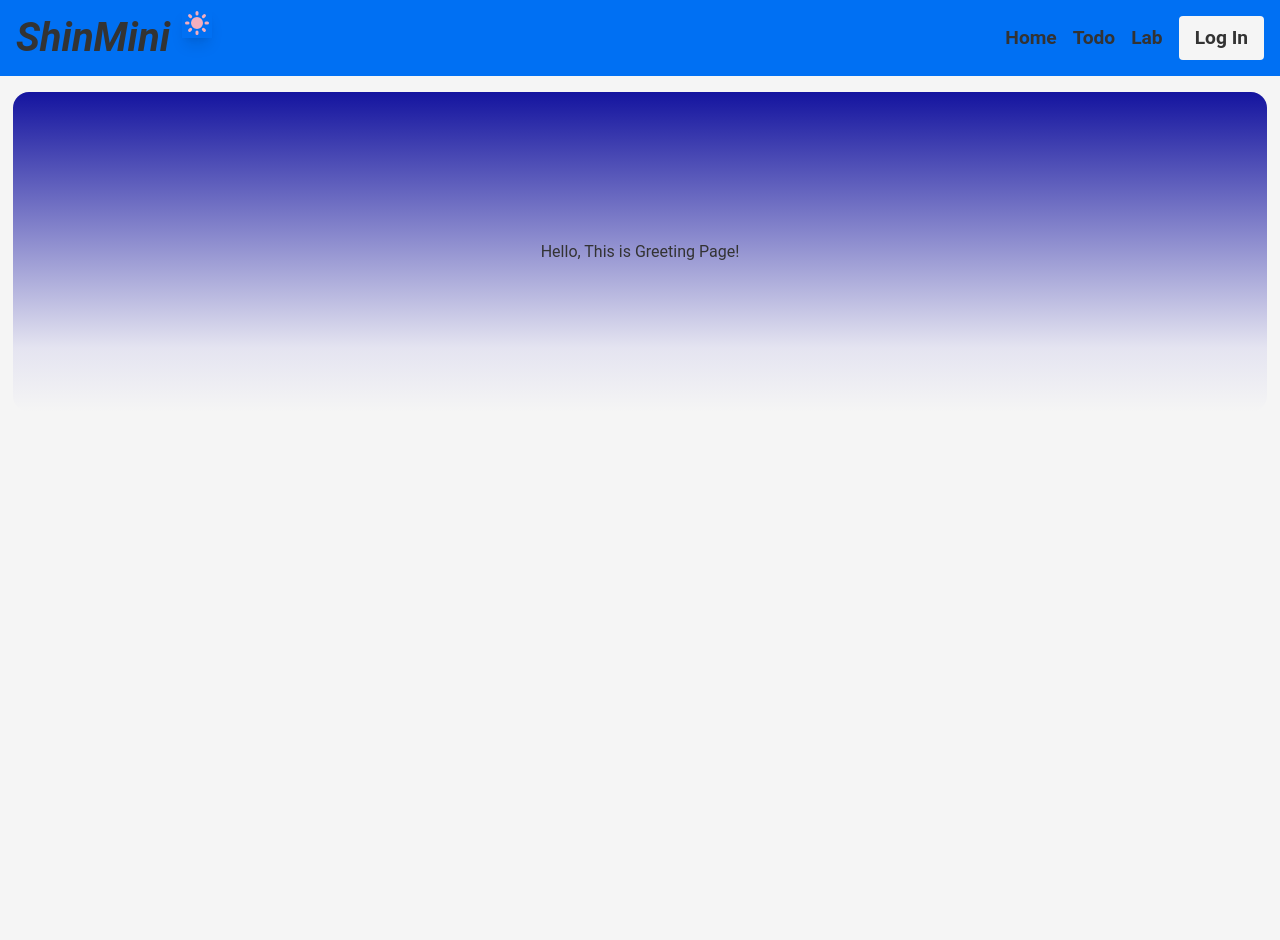
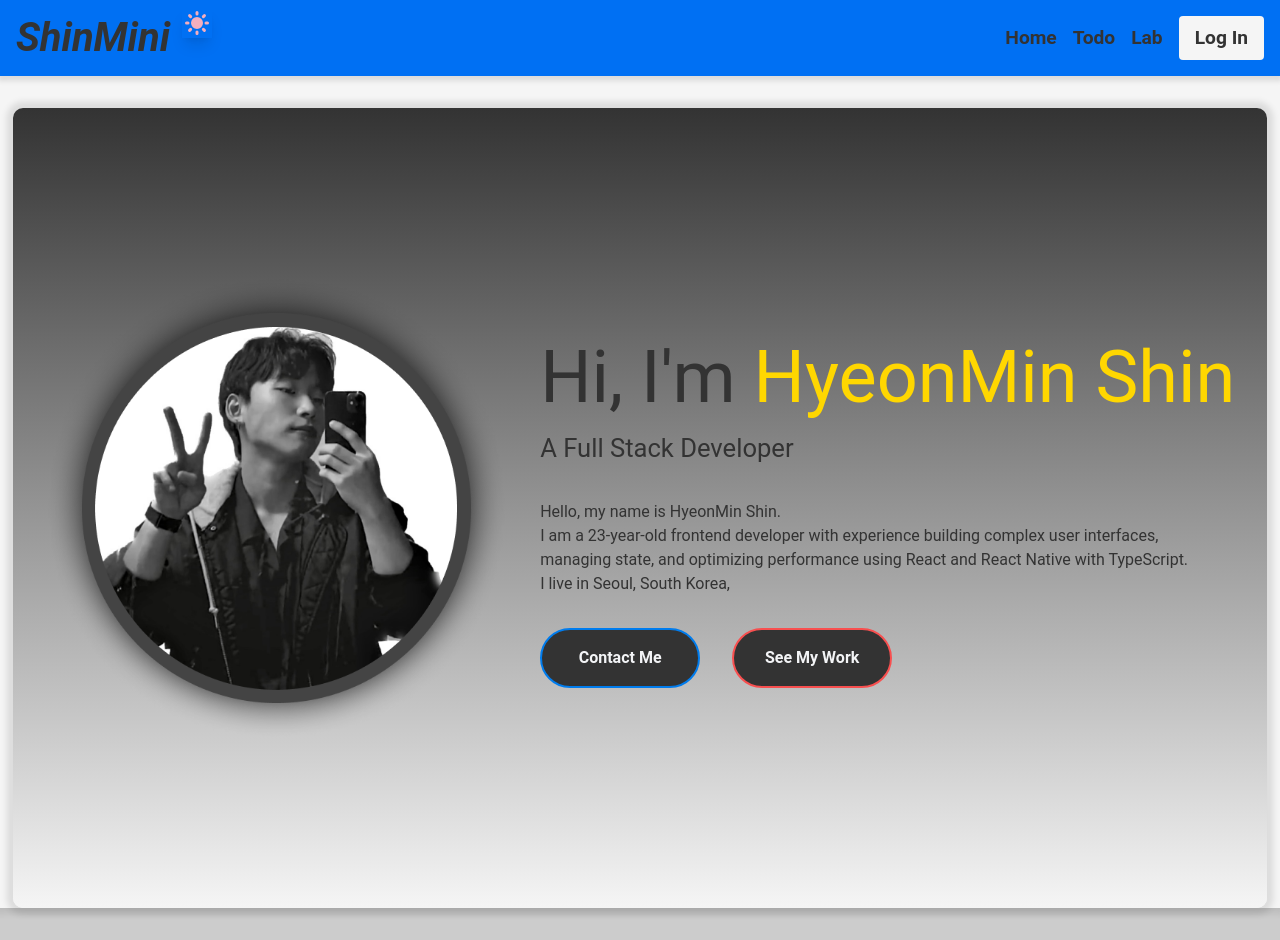
Before and after one commit to ShinMini/shinmini-homepage, a React (Vite) app: page / in a window 1280 px wide. Before the commit the page ends 800 px from the top, so only its background shows below. Built offline with nearby package versions, Linux system fonts and the light colour scheme; no server answers.

Commit message:
feat(greeting): make a greeting page

```diff
--- a/src/assets/index.ts
+++ b/src/assets/index.ts
@@ -3,6 +3,7 @@ import FavIcon from './icons/logo.svg';
 
 // IMAGES
 import GreetingBackground from './images/greeting-background.png';
+import ProfileImage from './images/profile-image.png';
 
 const Icons = {
   FavIcon,
@@ -10,6 +11,7 @@ const Icons = {
 
 const Images = {
   GreetingBackground,
+  ProfileImage,
 };
 
 export { Icons, Images };
--- a/src/components/Layout.tsx
+++ b/src/components/Layout.tsx
@@ -13,7 +13,7 @@ const Wrapper = styled.div`
 `;
 
 const Container = styled.div`
-  max-width: 1900px;
+  max-width: 1980px;
   min-height: 100vh;
 
   margin: 0 auto;
--- a/src/components/navbar/index.tsx
+++ b/src/components/navbar/index.tsx
@@ -21,6 +21,8 @@ const NavContainer = styled.nav`
   padding: 0.5rem 1rem;
 
   overflow: hidden;
+
+  box-shadow: 0px 0.3rem 0.3rem 0.1rem ${props => props.theme.colors.shadow};
 `;
 
 const NavItems = styled.ul`
--- a/src/features/authentication/hex-to-rgb.ts
+++ b/src/features/authentication/hex-to-rgb.ts
@@ -1,4 +1,4 @@
-export const hexToRGBA = (hex: string, opacity = 0.5) => {
+export const hexToRGBA = (hex: string, opacity = 0.2) => {
   const hexCode = hex.replace('#', '');
   const r = parseInt(hexCode.substring(0, 2), 16);
   const g = parseInt(hexCode.substring(2, 4), 16);
--- a/src/pages/home/components/Greeting.tsx
+++ b/src/pages/home/components/Greeting.tsx
@@ -1,11 +1,12 @@
+import { Images } from '@src/assets';
 import React from 'react';
 import { styled } from 'styled-components';
 
 const Container = styled.div`
-  margin: 1rem auto;
+  margin: 2rem auto;
 
   width: 100%;
-  height: 40vh;
+  height: max(80vh, 50rem);
 
   display: flex;
   flex-direction: column;
@@ -17,18 +18,108 @@ const Container = styled.div`
 
   background: rgb(212, 211, 236);
   background: linear-gradient(
-    rgba(20, 20, 159, 1) 0%,
-    rgba(212, 211, 236, 0.5) 80%,
+    ${props => props.theme.colors.opposite.background} 0%,
     ${props => props.theme.colors.background} 100%
   );
 
-  border-radius: 1rem;
+  border-radius: 10px;
+
+  box-shadow: 0px 0px 0.4rem 0.4rem ${props => props.theme.colors.shadow};
+`;
+
+const Content = styled.div`
+  display: grid;
+  grid-template-columns: 2fr 3fr;
+  grid-gap: 2rem;
+
+  justify-content: center;
+  align-items: center;
+
+  margin: auto;
+  padding: 2rem;
+
+  @media (max-width: 768px) {
+    grid-template-columns: 1fr;
+  }
+`;
+
+const Context = styled.div`
+  display: flex;
+  flex-direction: column;
+
+  justify-content: center;
+  align-items: flex-start;
+
+  gap: min(2rem, 4vh);
+
+  width: 100%;
+  height: 100%;
+
+  h1 {
+    font-size: 4.5rem;
+    line-height: 1.4;
+  }
+  h2 {
+    font-size: 1.6rem;
+
+    color: ${props => props.theme.colors.grayDark};
+  }
+  footer {
+    display: flex;
+    flex-direction: row;
+
+    align-items: center;
+
+    gap: 2rem;
+  }
+`;
+
+const TakeALookButton = styled.button<{ borderColor: string }>`
+  width: max(10rem, 8vw);
+  height: 100%;
+
+  font-size: 1rem;
+  font-weight: 600;
+
+  padding: 1rem 1.5rem;
+
+  border-color: ${props => props.borderColor};
+  border-width: 2px;
+  border-radius: max(5rem, 4vw);
+
+  color: ${props => props.theme.colors.opposite.text};
+  background-color: ${props => props.theme.colors.opposite.background};
 `;
 
 const Greeting: React.FC = () => {
   return (
     <Container id="#Greeting">
-      <h1>Hello, This is Greeting Page!</h1>
+      <Content>
+        <img src={Images.ProfileImage} alt="Profile" />
+
+        <Context>
+          <header>
+            <h1>
+              Hi, I&apos;m <span style={{ color: '#FFD700' }}>HyeonMin Shin</span>
+            </h1>
+            <h2>A Full Stack Developer</h2>
+          </header>
+          <article>
+            <p>Hello, my name is HyeonMin Shin.</p>I am a 23-year-old frontend developer with experience building
+            complex user interfaces,
+            <p>managing state, and optimizing performance using React and React Native with TypeScript.</p>
+            <p>I live in Seoul, South Korea,</p>
+          </article>
+          <footer>
+            <TakeALookButton type="button" borderColor="#007CED">
+              Contact Me
+            </TakeALookButton>
+            <TakeALookButton type="button" borderColor="#F84F4F">
+              See My Work
+            </TakeALookButton>
+          </footer>
+        </Context>
+      </Content>
     </Container>
   );
 };
```
Also changed, not shown: src/assets/images/profile-image.png (added).
